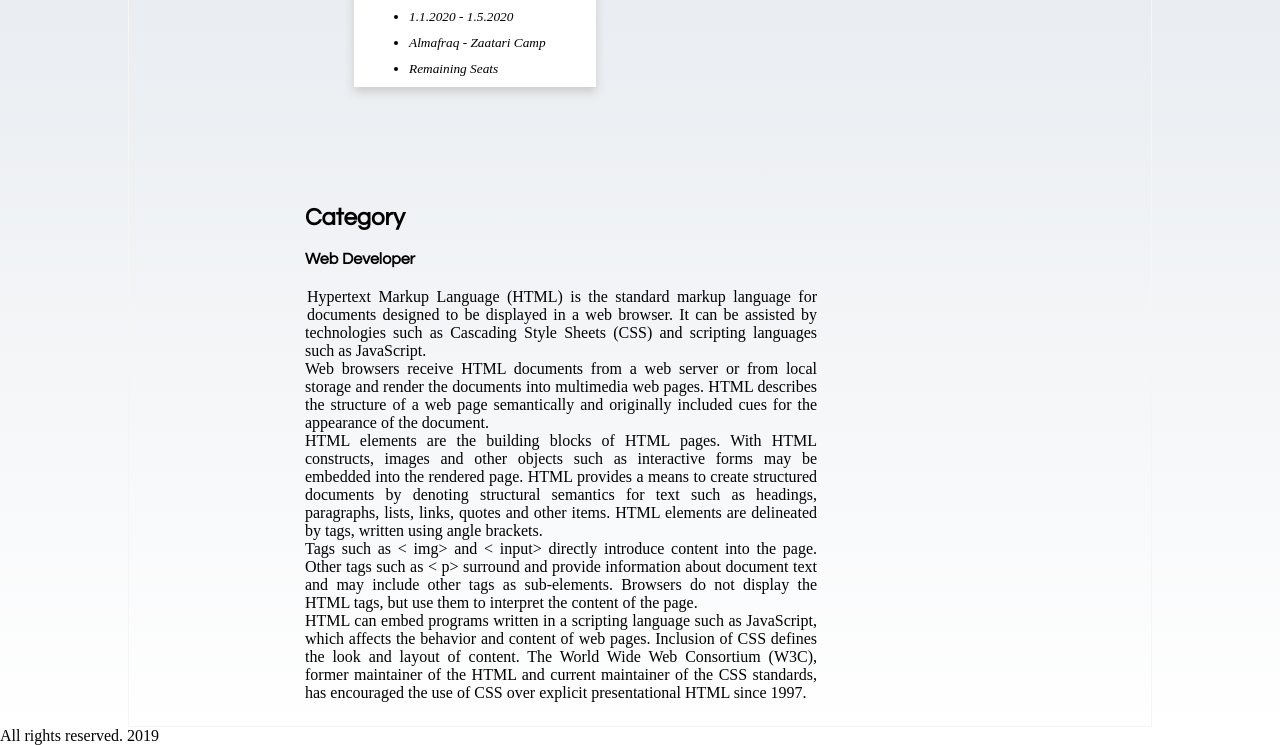
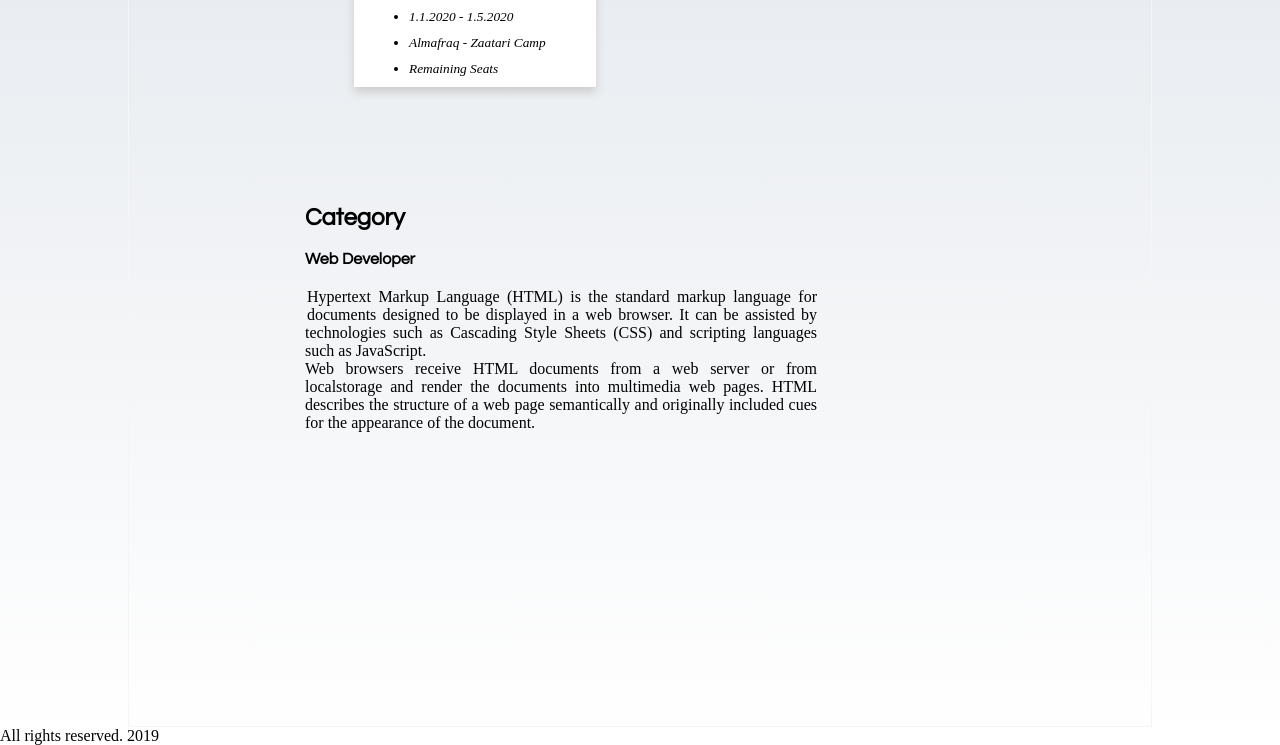
Before and after one commit to moaiadN/NGO_FrontEnd, a plain HTML site: page about_course.html in a window 1280 px wide. Shown: the part 350-1095 px from the top of the page. Drawn offline with Linux system fonts and the light colour scheme.

Commit message:
corseApi

```diff
--- a/about_course.html
+++ b/about_course.html
@@ -41,25 +41,26 @@
             </button>
         </div>
     </nav>
-    <header>
+    <header id="headTitle">
         <span class="title">HTML Course</span>
     </header>
     <figure>
-        <div class="profile_pic">
-            <div class="picture"><a href="./NGO info.html"><img src="./images/chamsLogo.jpg" alt="HTML" title="HTML"></a>
+        <div class="profile_pic" id="pagePhoto">
+            <!-- <div class="picture"><a href="./NGO info.html"><img src="./images/chamsLogo.jpg" alt="HTML"title="HTML"></a>
             </div>
             <ul class="ul">
                 <li>HTML Course</li>
                 <li>1.1.2020 - 1.5.2020</li>
                 <li>Almafraq - Zaatari Camp</li>
                 <li>Remaining Seats</li>
-            </ul>
+            </ul> -->
         </div>
-        <div class="about">
-            <h2 class="bio">Category</h2>
+        <div class="about" id="aboutCourse">
+           <!-- <h2 class="bio">Category</h2>
             <h4 class="bio">Web Developer</h4>
             <hr>
-            <p>Hypertext Markup Language (HTML) is the standard markup language for documents designed to be displayed
+            <p>
+                Hypertext Markup Language (HTML) is the standard markup language for documents designed to be displayed
                 in a web browser. It can be assisted by technologies such as Cascading Style Sheets (CSS) and scripting
                 languages such as JavaScript.<br>Web browsers receive HTML documents from a web server or from local
                 storage and render the documents into multimedia web pages. HTML describes the structure of a web page
@@ -74,7 +75,8 @@
                 programs written in a scripting language such as JavaScript, which affects the behavior and
                 content of web pages. Inclusion of CSS defines the look and layout of content. The World
                 Wide Web Consortium (W3C), former maintainer of the HTML and current maintainer of the CSS
-                            standards, has encouraged the use of CSS over explicit presentational HTML since 1997.</p>
+                standards, has encouraged the use of CSS over explicit presentational HTML since 1997.
+            </p> -->
         </div>
     </figure>
     <!-- =================================== footer =============================================== -->
@@ -83,7 +85,7 @@
         <div> All rights reserved. 2019</div>
     </footer>
     <!-- =================================== script =============================================== -->
-    <script src="./main.js"></script>
+    <script src="./courseAbout.js" type="module"></script>
 </body>
 
 </html>
--- /dev/null
+++ b/api/courseInfo.js
@@ -0,0 +1,21 @@
+function getCourseAbout(callback) {
+        // fetch(...).then(response => response.json()).then(data => {
+    //     if (callback) {
+    //         callback(data.id, data.token);
+    //     }
+    // });
+    if (callback) {
+        callback({
+            courseTitle: 'HTML Course',
+            courseTime: '1.1.2020 - 1.5.2020',
+            address: 'Almafraq - Zaatari Camp',
+            seats: 'Remaining Seats',
+            photo: './images/chamsLogo.jpg',
+            courseCategory: 'Category',
+            courseTitle: 'Web Developer',
+            about: 'Hypertext Markup Language (HTML) is the standard markup language for documents designed to be displayed in a web browser. It can be assisted by technologies such as Cascading Style Sheets (CSS) and scripting languages such as JavaScript.<br>Web browsers receive HTML documents from a web server or from localstorage and render the documents into multimedia web pages. HTML describes the structure of a web page semantically and originally included cues for the appearance of the document.',
+        });
+    }
+}
+
+export { getCourseAbout };
--- /dev/null
+++ b/courseAbout.js
@@ -0,0 +1,31 @@
+import { getCourseAbout  } from './api/courseInfo.js';
+
+getCourseAbout( aboutCourse => {
+    renderCorseProfile(aboutCourse);
+});
+
+
+
+//  ====================== Course Page ==========================
+
+function renderCorseProfile(courseInfo) {
+    const pagePhotoHtml = `
+                <div class="picture"><a href="./NGO info.html"><img src="${courseInfo.photo}" alt="HTML" title="HTML"></a>
+                </div>
+                <ul class="ul">
+                    <li>${courseInfo.courseTitle}</li>
+                    <li>${courseInfo.courseTime}</li>
+                    <li>${courseInfo.address}</li>
+                    <li>${courseInfo.seats}</li>
+                </ul>
+    `;
+    const aboutCourseHtml = `
+                <h2 class="bio">${courseInfo.courseCategory}</h2>
+                <h4 class="bio">${courseInfo.courseTitle}</h4>
+                <hr>
+                <p> ${courseInfo.about} </p>
+    `;
+
+    document.getElementById('pagePhoto').innerHTML = pagePhotoHtml;
+    document.getElementById('aboutCourse').innerHTML = aboutCourseHtml;
+}
```
Also changed, not shown: main.js (+8 -5 lines). Lines whose indentation alone changed are shown as unchanged.
